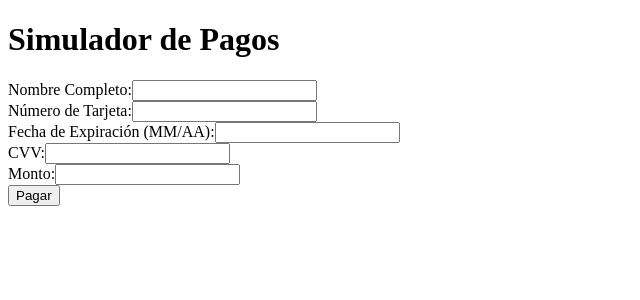
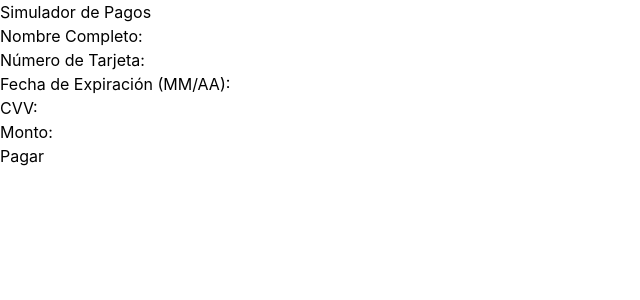
Before and after one commit to javieraguayo/PayDemo-Frontend, a React (Create React App) app: page / in a window 1280 px wide. Shown: the top 300 px of the page, without its empty margins (0-640 px from the left). Built offline with nearby package versions, Linux system fonts and the light colour scheme.

Commit message:
Agregado tailwind y lucide icons

```diff
--- a/package.json
+++ b/package.json
@@ -9,12 +9,16 @@
     "eject": "react-scripts eject"
   },
   "dependencies": {
+    "lucide-react": "^0.441.0",
     "react": "^18.2.0",
     "react-dom": "^18.2.0",
     "react-router-dom": "^6.6.0"
   },
   "devDependencies": {
-    "react-scripts": "^5.0.1"
+    "autoprefixer": "^10.4.20",
+    "postcss": "^8.4.47",
+    "react-scripts": "^5.0.1",
+    "tailwindcss": "^3.4.12"
   },
   "eslintConfig": {
     "extends": [
--- /dev/null
+++ b/src/index.css
@@ -0,0 +1,17 @@
+@tailwind base;
+@tailwind components;
+@tailwind utilities;
+
+body {
+  margin: 0;
+  font-family: -apple-system, BlinkMacSystemFont, 'Segoe UI', 'Roboto', 'Oxygen',
+    'Ubuntu', 'Cantarell', 'Fira Sans', 'Droid Sans', 'Helvetica Neue',
+    sans-serif;
+  -webkit-font-smoothing: antialiased;
+  -moz-osx-font-smoothing: grayscale;
+}
+
+code {
+  font-family: source-code-pro, Menlo, Monaco, Consolas, 'Courier New',
+    monospace;
+}
--- a/src/index.js
+++ b/src/index.js
@@ -1,5 +1,6 @@
 import React from 'react';
 import ReactDOM from 'react-dom';
+import './index.css';
 import App from './App';
 
 ReactDOM.render(
--- /dev/null
+++ b/tailwind.config.js
@@ -0,0 +1,10 @@
+/** @type {import('tailwindcss').Config} */
+module.exports = {
+  content: [
+    "./src/**/*.{js,jsx,ts,tsx}",
+  ],
+  theme: {
+    extend: {},
+  },
+  plugins: [],
+}
```
Also changed, not shown: 1 other file (tests, documents, lock files or other folders).
